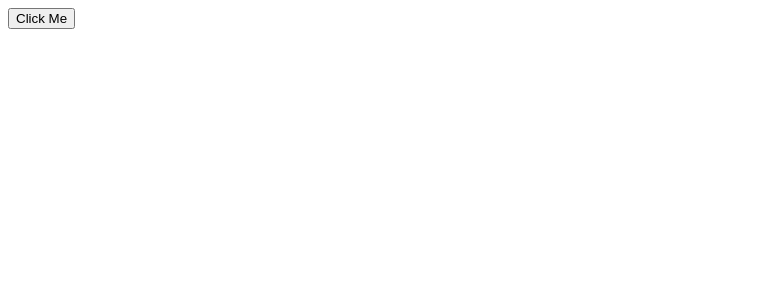
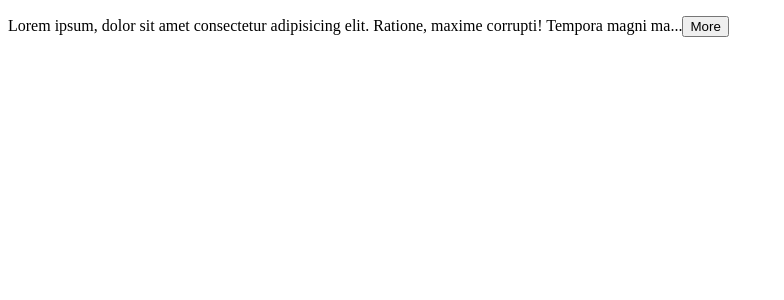
Before and after one commit to MdAbbas110/Learning-React, a React (Vite) app: page / in a window 1280 px wide. Shown: the top 300 px of the page, without its empty margins (0-784 px from the left). Built offline with nearby package versions, Linux system fonts and the light colour scheme.

Commit message:
component that can expended like Ariana

```diff
--- a/src/App.tsx
+++ b/src/App.tsx
@@ -1,36 +1,21 @@
-//import Alert from './components/Alert';
-// import Button from './components/Button';s
-//import { useState } from 'react';
-// import { BsFillCalendar2DayFill } from 'react-icons/bs';
-
-//import { useState } from 'react';
-//import Like from './components/Like';
-
-// import ListGroup from './components/ListGroup';
-// import './App.css';
-// import Message from './Message';
-
-import { useState } from 'react';
+import ExpandableText from './components/ExpandableText';
 
 function App() {
-  const [city, setCity] = useState({
-    name: 'July',
-    address: {
-      city: 'Ghazpur',
-      pinCode: 233002,
-    },
-  });
-
-  const handleCity = () => {
-    setCity({
-      ...city,
-      address: { ...city.address, pinCode: 233001 },
-    });
-  };
-
   return (
     <div>
-      <button onClick={handleCity}>Click Me</button>
+      <ExpandableText>
+        Lorem ipsum, dolor sit amet consectetur adipisicing elit. Ratione,
+        maxime corrupti! Tempora magni maxime eaque possimus, expedita nemo
+        optio quasi ut, omnis amet harum deleniti ipsam, mollitia soluta!
+        Deserunt sapiente illum enim dolores aut consequuntur mollitia, corpori
+        quo quaerat hic? Expedita atque vel placeat? Sequi optio exercitationem
+        eaque qui nobis et quibusdam eveniet molestias. Quod, itaque facilis.
+        Laborum error enim deleniti amet est repudiandae labore accusamus, atque
+        ex facere cumque dolor voluptas excepturi culpa eligendi natus quibusdam
+        minima corporis. Nihil molestiae aut cumque at, mollitia, facilis
+        voluptatum laboriosam laborum consequatur inventore cum. Quae facere aut
+        tenetur mollitia, consequuntur dicta reprehenderit!
+      </ExpandableText>
     </div>
   );
 }
--- /dev/null
+++ b/src/components/ExpandableText.tsx
@@ -0,0 +1,24 @@
+import { useState } from 'react';
+interface Props {
+  children: string;
+  maxChar?: number;
+}
+
+const ExpandableText = ({ children, maxChar = 100 }: Props) => {
+  const [isExpanded, setExpended] = useState(false);
+
+  if (children.length <= maxChar) return <p>{children}</p>;
+  const text = isExpanded ? children : children.substring(0, maxChar);
+
+  return (
+    <p>
+      {' '}
+      {text}...
+      <button onClick={() => setExpended(!isExpanded)}>
+        {isExpanded ? 'Less' : 'More'}
+      </button>
+    </p>
+  );
+};
+
+export default ExpandableText;
```
